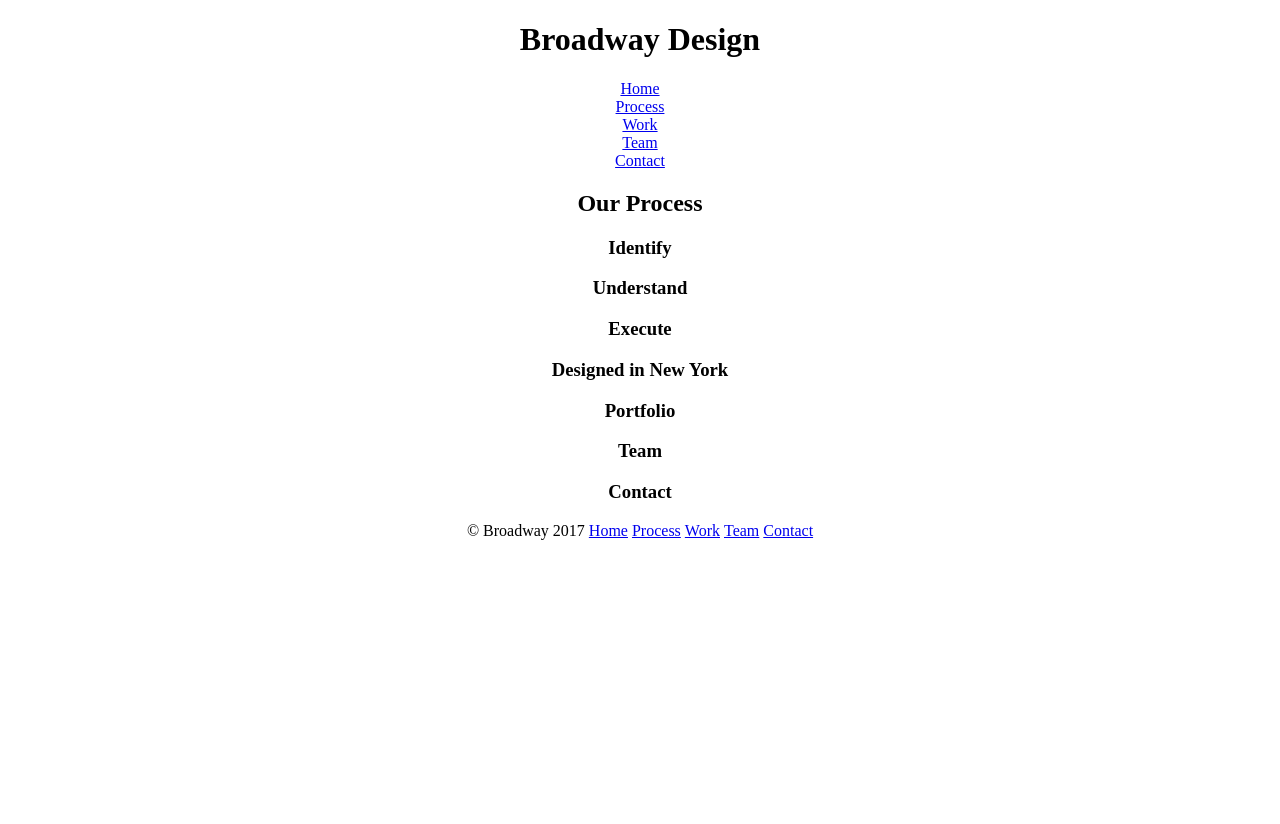
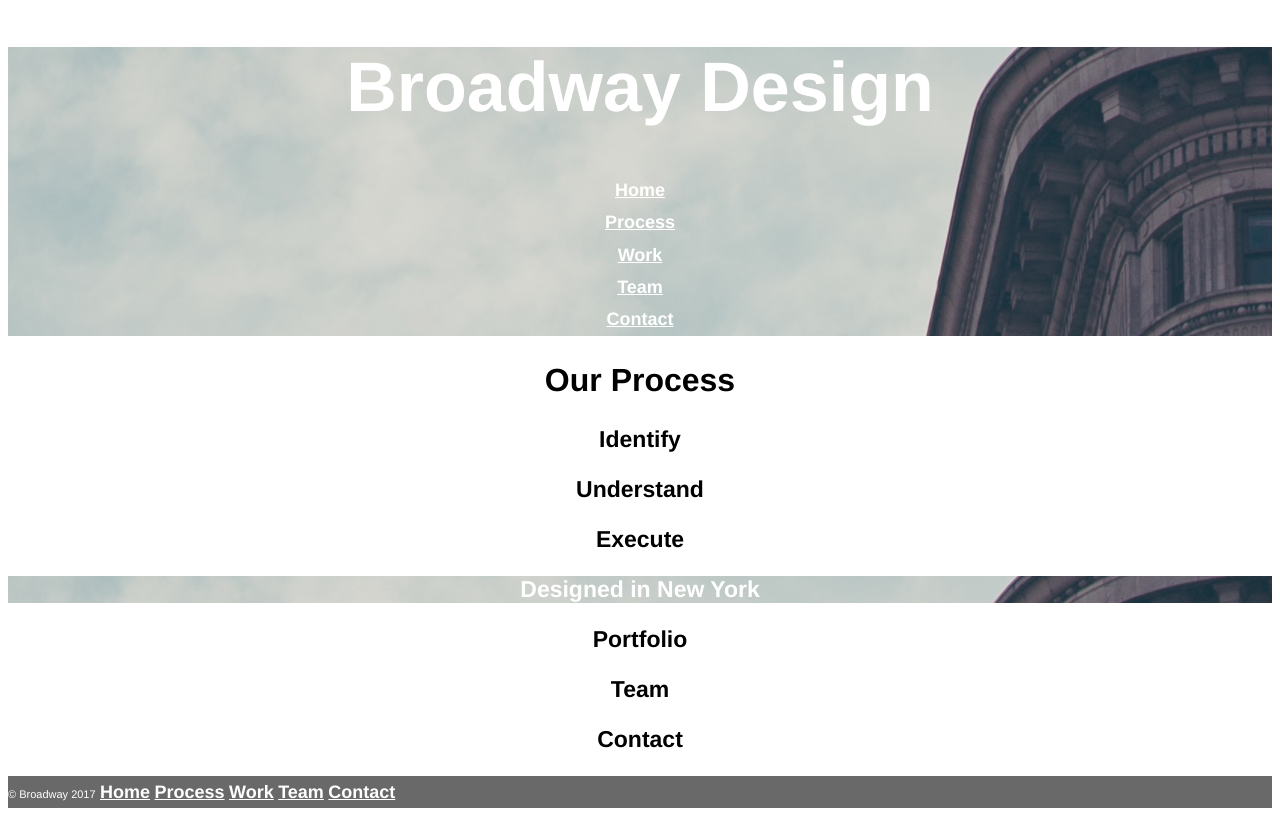
Before and after one commit to systematicaltruist/broadway, a plain HTML site: page index.html in a window 1280 px wide. Before the commit the page ends 800 px from the top, so only its background shows below. Drawn offline with Linux system fonts and the light colour scheme.

Commit message:
Add font-styles and background-image

```diff
--- a/index.html
+++ b/index.html
@@ -6,7 +6,7 @@
     <link rel="stylesheet" href="./resources/css/style.css">
   </head>
   <body>
-    <header>
+    <header class="bg-image">
       <h1>Broadway Design</h1>
       <nav>
         <ul>
@@ -25,7 +25,7 @@
         <h3>Understand</h3>
         <h3>Execute</h3>
       </section>
-      <section>
+      <section class="bg-image">
         <h3>Designed in New York</h3>
       </section>
       <section id="work">
@@ -41,7 +41,7 @@
     <footer>
       <p>
         <nav>
-        &copy; Broadway 2017
+        <p class="copyright">&copy; Broadway 2017</p>
           <ul>
             <li><a href="#">Home</a></li>
             <li><a href="#process">Process</a></li>
--- a/resources/css/style.css
+++ b/resources/css/style.css
@@ -1,5 +1,35 @@
 body {
   text-align: center;
+  font-family: 'Helvetica', sans-serif;
+}
+
+h1, h2, h3 {
+  font-weight: bold;
+}
+
+h1 {
+  font-size: 70px;
+}
+
+h2 {
+  font-size: 32px;
+}
+
+h3 {
+  font-size: 23px;
+}
+
+nav ul li a {
+  color: white;
+  font-weight: bold;
+  font-size: 18px;
+  line-height: 1.8;
+}
+
+.bg-image {
+  color: white;
+  background-image: url('../images/the-flatiron-building.png');
+  background-color: lightcyan;
 }
 
 header nav ul, footer nav ul {
@@ -7,10 +37,16 @@ header nav ul, footer nav ul {
   padding: 0;
 }
 
-footer nav ul li{
+footer {
+  color: white;
+  text-align: left;
+  background-color: dimgray;
+}
+
+.copyright {
+  font-size: 11px;
+}
+
+footer nav ul li, footer nav ul, footer nav p{
   display: inline;
 }
-
-footer nav ul {
-  display: inline;
-}
```
